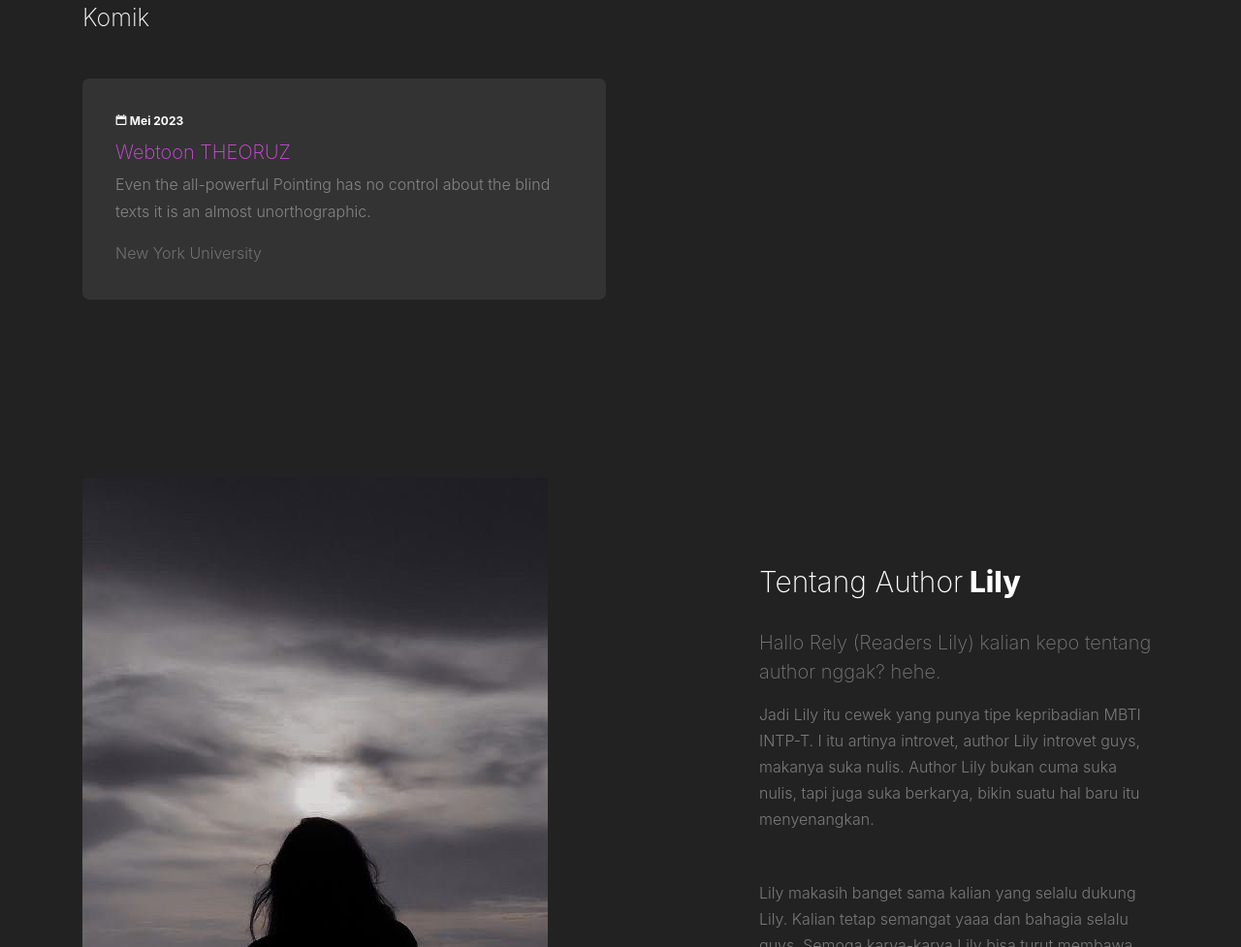
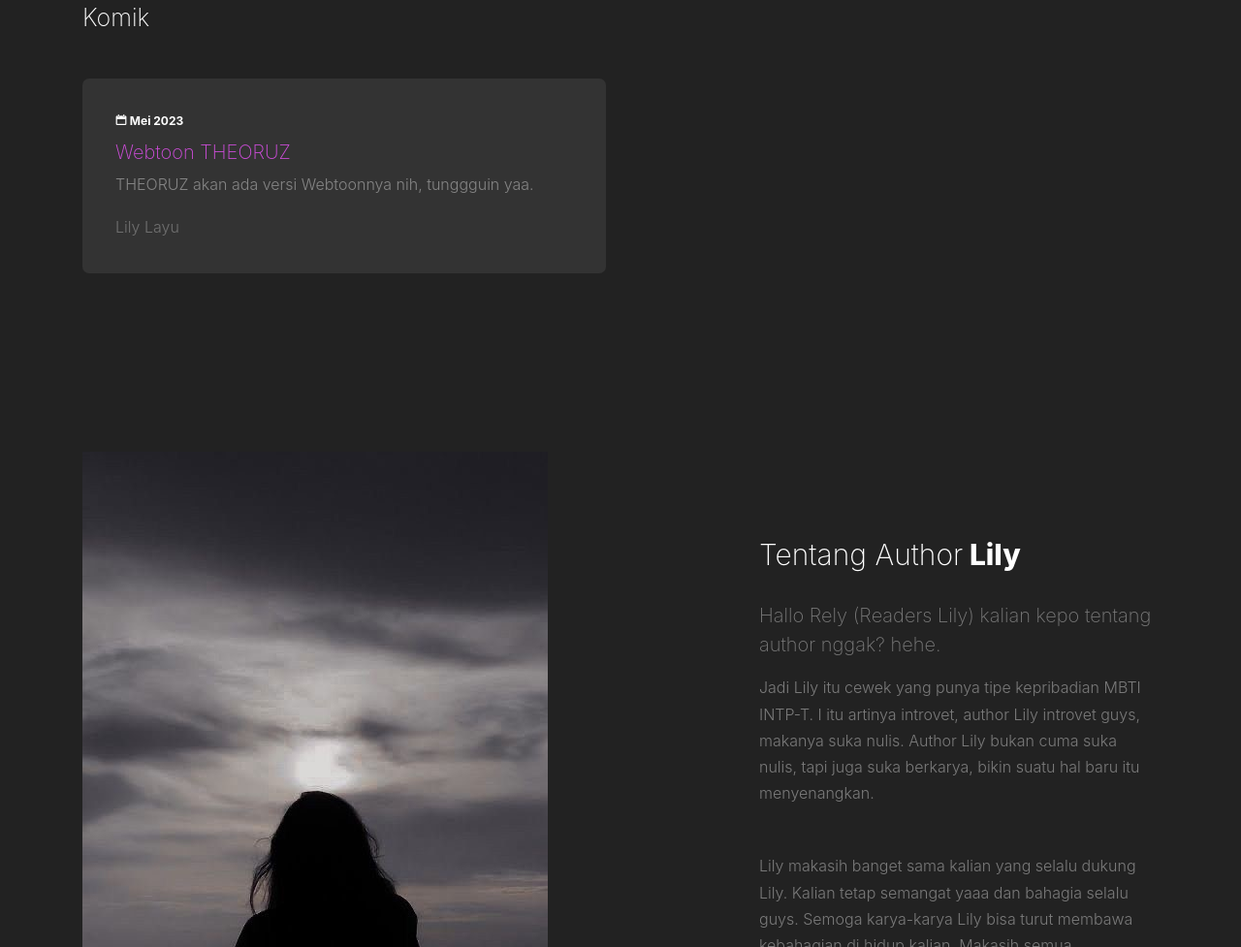
Before and after one commit to lilylayu/site, a plain HTML site: page index.html in a window 1280 px wide. Shown: the part 2745-3722 px from the top of the page at 97% size. Drawn offline with nearby package versions, Linux system fonts and the light colour scheme; files whose address does not match are found by name.

Commit message:
Update index.html

```diff
--- a/index.html
+++ b/index.html
@@ -173,8 +173,8 @@
 					<div class="resume-item mb-4">
 						<span class="date"><span class="icon-calendar"></span> Mei 2023</span>
 						<h3>Webtoon THEORUZ</h3>
-						<p>Even the all-powerful Pointing has no control about the blind texts it is an almost unorthographic.</p>
-						<span class="school">New York University</span>
+						<p>THEORUZ akan ada versi Webtoonnya nih, tunggguin yaa.</p>
+						<span class="school">Lily Layu</span>
 					</div>
 				</div>
 			</div>
```
